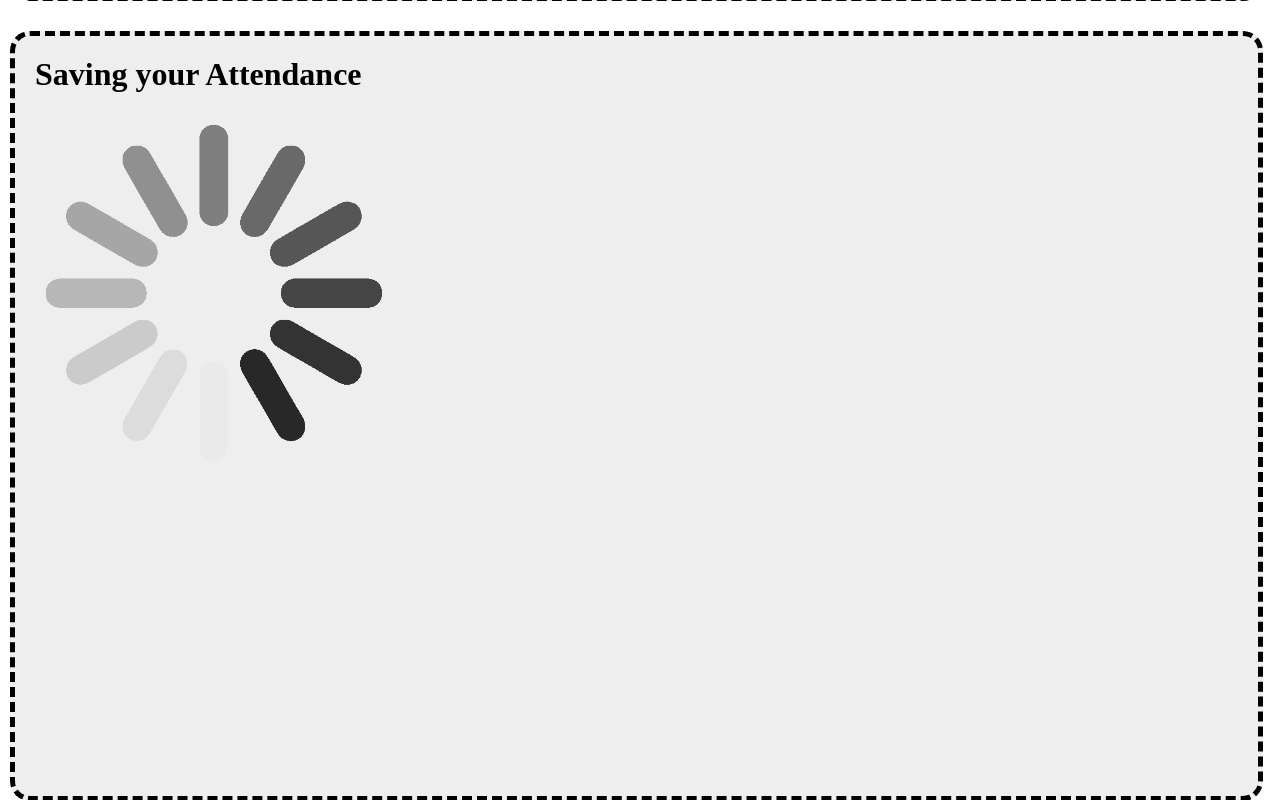
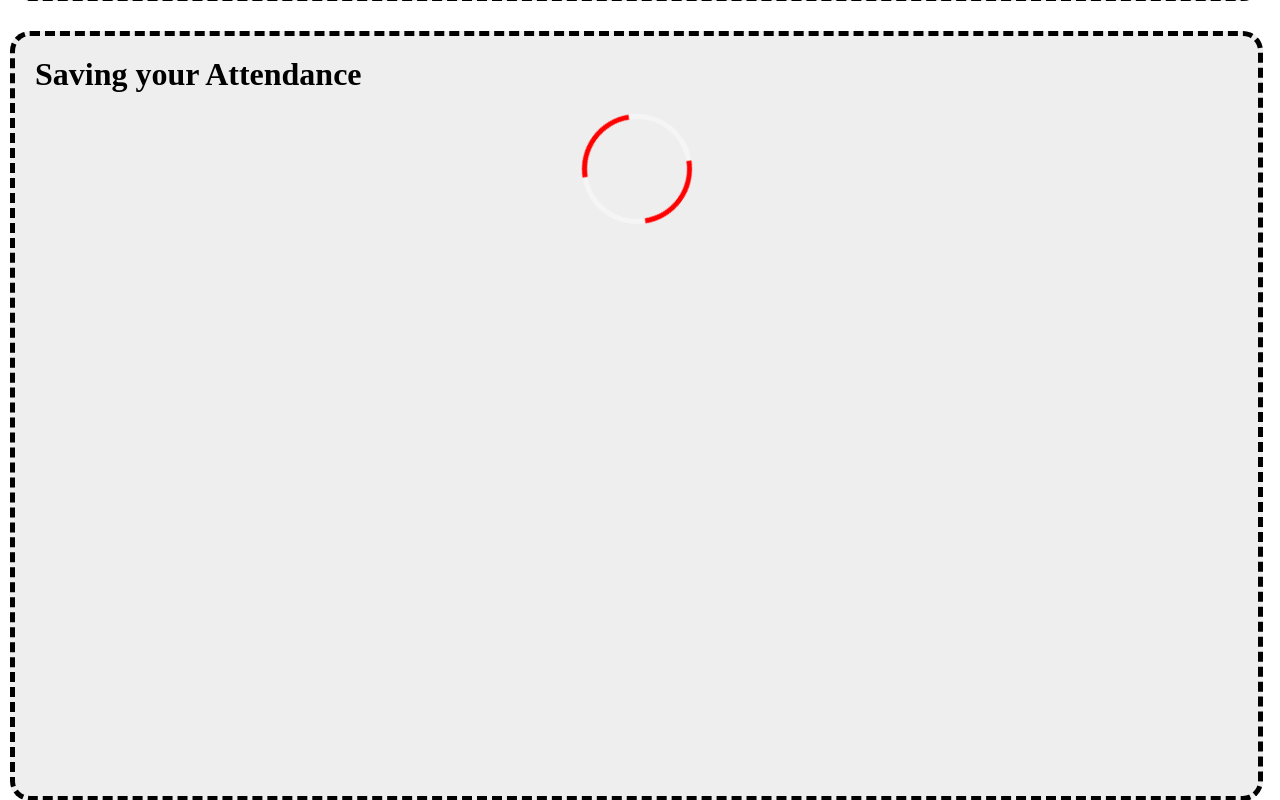
Before and after one commit to melbcc/QR-Code-Reader, a Django app: page /scanner/scan in a window 1280 px wide. Shown: the part 2447-3247 px from the top of the page. Run offline with Django 3.2, Linux system fonts and the light colour scheme.

Commit message:
replaced gif with css spinner

```diff
--- /dev/null
+++ b/webapp/scanner/static/scanner/css/spinner.css
@@ -0,0 +1,53 @@
+/* source: https://codepen.io/FatmaMahmoud/pen/zywoop */
+
+.spinner {
+  width: 100px;
+  height: 100px;
+  border-radius: 50%;
+  margin: 20px auto;
+  border: 5px solid #f5f5f5;
+  border-right: 5px solid red;
+  border-left: 5px solid red;
+  -webkit-transition: .2s;
+  -moz-transition: .2s;
+  transition: .2s;
+  -webkit-animation: loading 1s linear infinite;
+  -moz-animation: loading 1s linear infinite;
+  animation: loading 1s linear infinite;
+}
+@-webkit-keyframes loading {
+  from {
+    -webkit-transform: rotate(0deg);
+    -moz-transform: rotate(0deg);
+    transform: rotate(0deg);
+  }
+  to {
+    -webkit-transform: rotate(360deg);
+    -moz-transform: rotate(360deg);
+    transform: rotate(360deg);
+  }
+}
+@-moz-keyframes loading {
+  from {
+    -webkit-transform: rotate(0deg);
+    -moz-transform: rotate(0deg);
+    transform: rotate(0deg);
+  }
+  to {
+    -webkit-transform: rotate(360deg);
+    -moz-transform: rotate(360deg);
+    transform: rotate(360deg);
+  }
+}
+@keyframes loading {
+  from {
+    -webkit-transform: rotate(0deg);
+    -moz-transform: rotate(0deg);
+    transform: rotate(0deg);
+  }
+  to {
+    -webkit-transform: rotate(360deg);
+    -moz-transform: rotate(360deg);
+    transform: rotate(360deg);
+  }
+}
--- a/webapp/scanner/templates/scanner.html
+++ b/webapp/scanner/templates/scanner.html
@@ -5,6 +5,7 @@
 <html xmlns="http://www.w3.org/1999/xhtml">
   <head>
     <link type="text/css" rel="stylesheet" href="/static/scanner/css/scanner.css"></link>
+    <link type="text/css" rel="stylesheet" href="/static/scanner/css/spinner.css"></link>
     <script src="/static/scanner/js/jquery.min.js"></script>
     <!-- TODO: on-screen keyboard
     one potential lib: https://github.com/Mottie/Keyboard
@@ -67,7 +68,7 @@
     <!-- ============== Recording Attendance ============== -->
     <div class="screen" id="recording"><div class="section">
       <h1>Saving your Attendance</h1>
-      <img src="/static/scanner/img/spinny.gif" />
+      <div class="spinner"></div>
     </div></div>
 
     <!-- ============== Welcome ============== -->
```
Also changed, not shown: webapp/scanner/static/scanner/img/spinny.gif (deleted).
